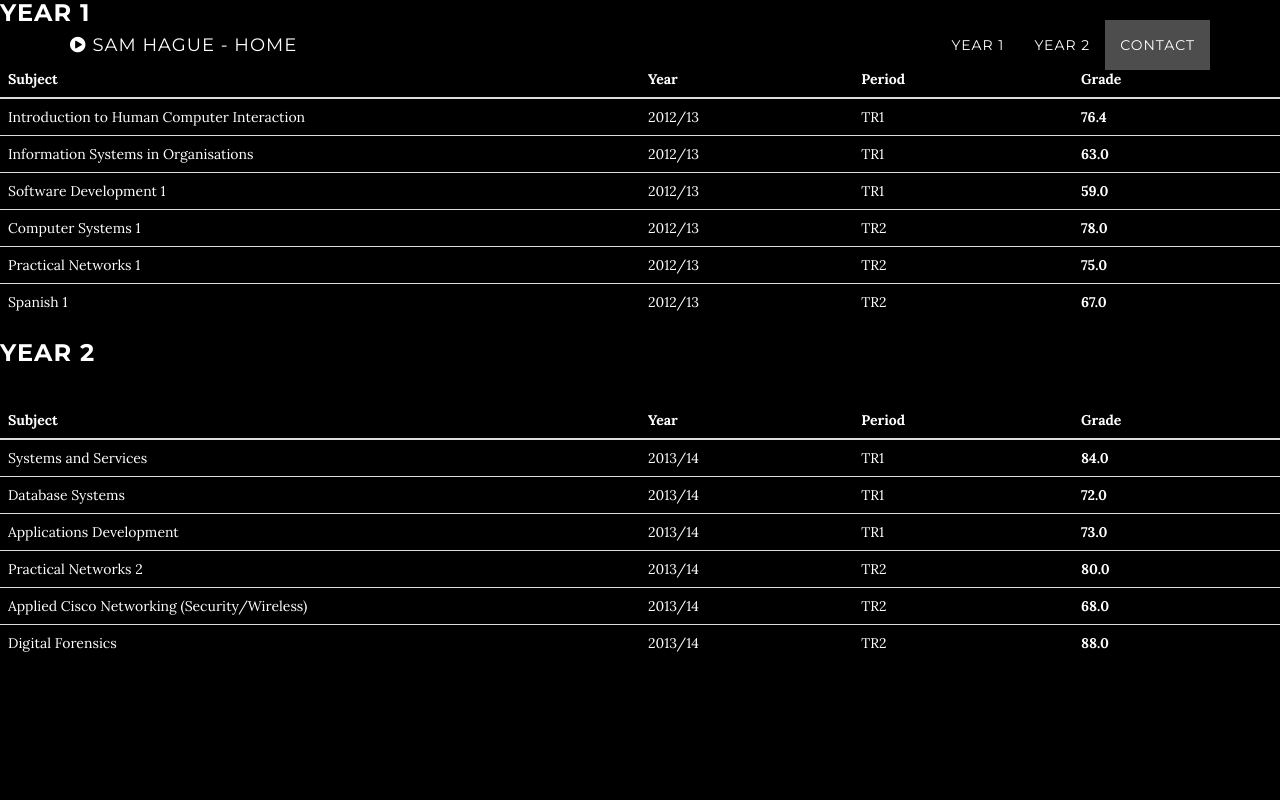
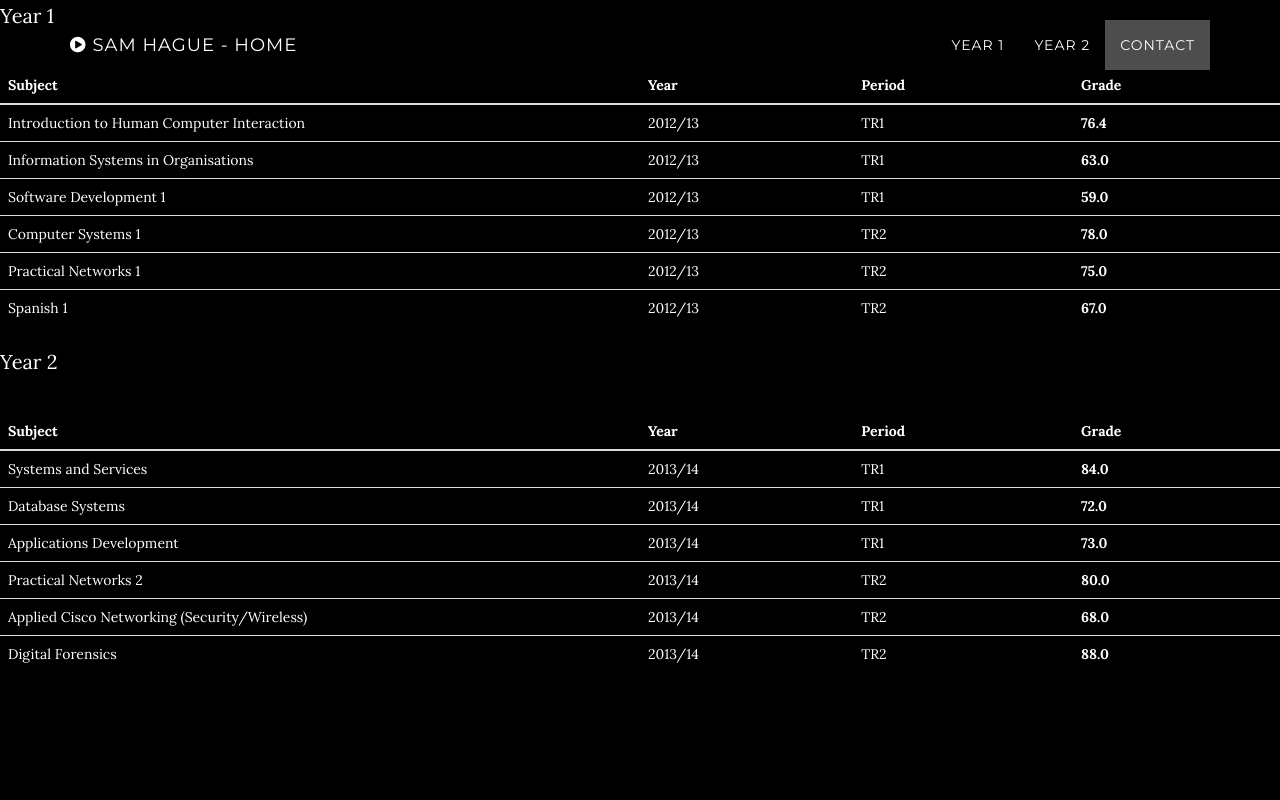
Before and after one commit to samyool/samyool.github.io, a website: page employment.html in a window 1280 px wide. Shown: the top 800 px of the page. Drawn offline with nearby package versions, Linux system fonts and the light colour scheme; some packages are replaced by stand-ins of ours.

Commit message:
Updated Employment

```diff
--- a/employment.html
+++ b/employment.html
@@ -70,7 +70,7 @@
 
     <!-- Year 1 Section -->
     <section id="Year 1">
-    <h3>Year 1</h3>
+    <p>Year 1</p>
     <table class="table">
     <thead>
       <tr>
@@ -123,7 +123,7 @@
 
     <!-- Year 2 Section -->
     <section id="Year 2">
-  <h3>Year 2</h3>
+  <p>Year 2</p>
   <table class="table">
     <thead>
       <tr>
```
